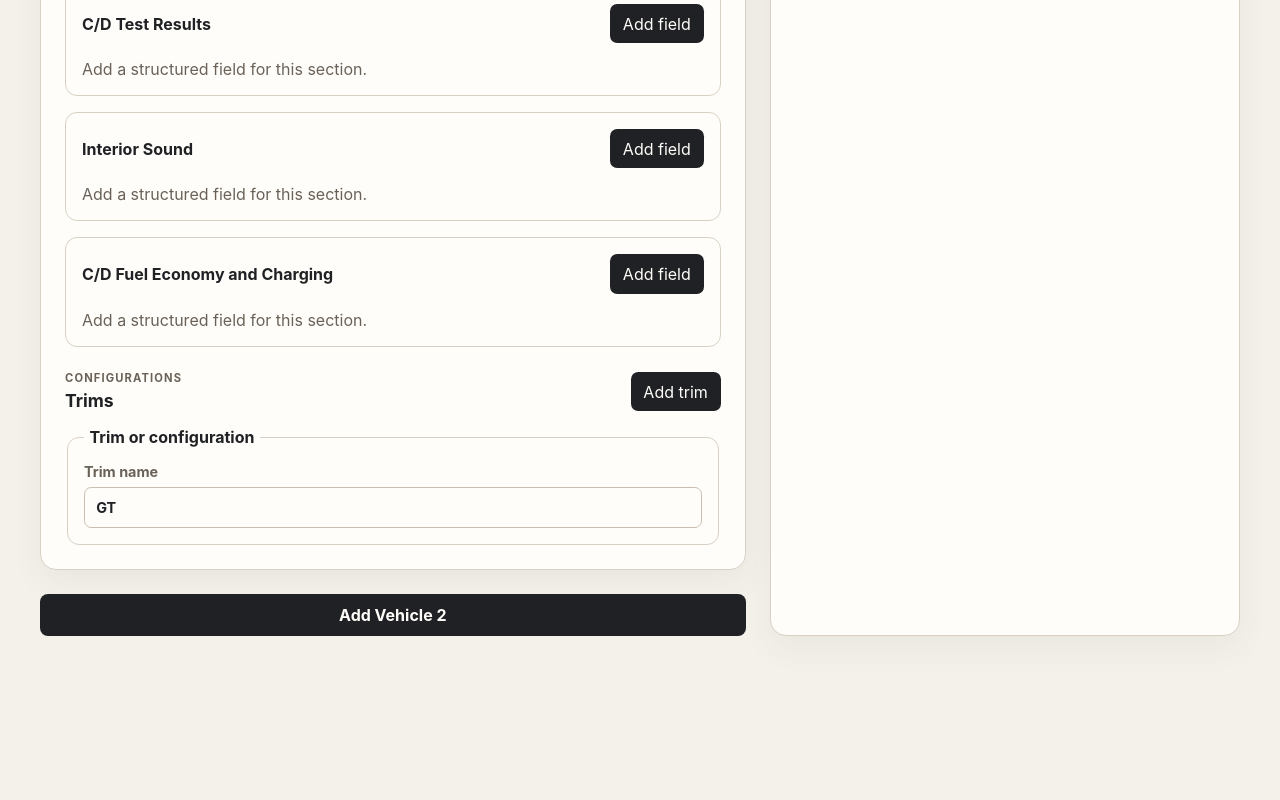
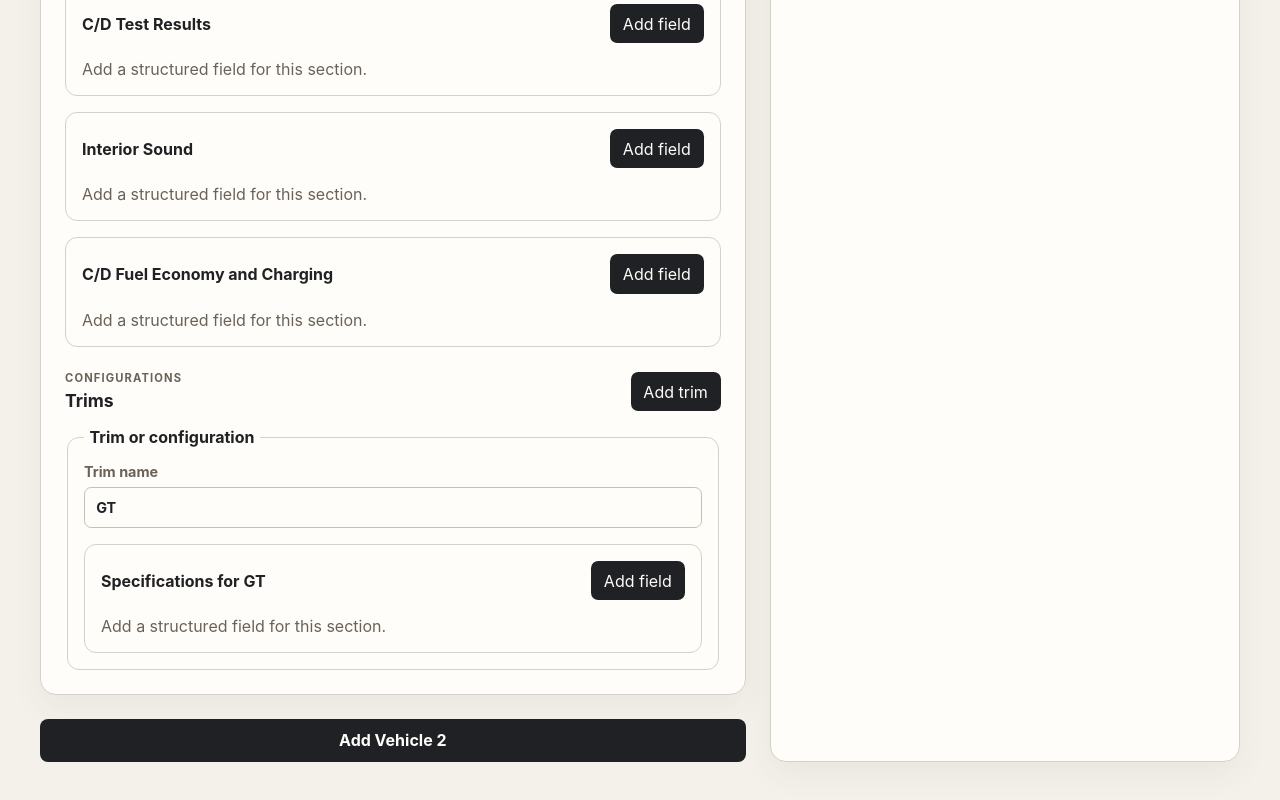
Before and after one commit to andberry89/cd-spec-panel-builder, a Vue app: page / in a window 1280 px wide. Shown: the part 1429-2229 px from the top of the page. Before the commit the page ends 2129 px from the top, so only its background shows below. Built offline with nearby package versions, Linux system fonts and the light colour scheme; the HTML template or start-up script is replaced by a standard one.

Commit message:
Add specification fields to each trim

```diff
--- a/src/components/TrimForm.vue
+++ b/src/components/TrimForm.vue
@@ -1,5 +1,6 @@
 <script setup lang="ts">
 import type { Trim } from '../types/vehicle'
+import SpecFieldForm from './SpecFieldForm.vue'
 
 defineProps<{
   trim: Trim
@@ -9,6 +10,7 @@ defineProps<{
 const emit = defineEmits<{
   remove: []
   'update:name': [name: string]
+  'update:fields': [fields: Trim['fields']]
 }>()
 </script>
 
@@ -25,6 +27,12 @@ const emit = defineEmits<{
         @input="emit('update:name', ($event.target as HTMLInputElement).value)"
       />
     </label>
+
+    <SpecFieldForm
+      :section-label="trim.name ? `Specifications for ${trim.name}` : 'Trim specifications'"
+      :fields="trim.fields"
+      @update:fields="emit('update:fields', $event)"
+    />
 
     <button v-if="canRemove" type="button" class="remove-button" @click="emit('remove')">
       Remove trim
--- a/src/components/VehicleForm.vue
+++ b/src/components/VehicleForm.vue
@@ -50,6 +50,12 @@ const removeTrim = (trimId: string) => {
 const updateTrimName = (trimId: string, name: string) => {
   updateVehicle({
     trims: props.modelValue.trims.map((trim) => (trim.id === trimId ? { ...trim, name } : trim)),
+  })
+}
+
+const updateTrimFields = (trimId: string, fields: SpecField[]) => {
+  updateVehicle({
+    trims: props.modelValue.trims.map((trim) => (trim.id === trimId ? { ...trim, fields } : trim)),
   })
 }
 
@@ -250,6 +256,7 @@ const updateSectionFields = (sectionKey: SectionKey, fields: SpecField[]) => {
           :can-remove="modelValue.trims.length > 1"
           @remove="removeTrim(trim.id)"
           @update:name="updateTrimName(trim.id, $event)"
+          @update:fields="updateTrimFields(trim.id, $event)"
         >
           <template #default> Trim {{ index + 1 }} </template>
         </TrimForm>
```
